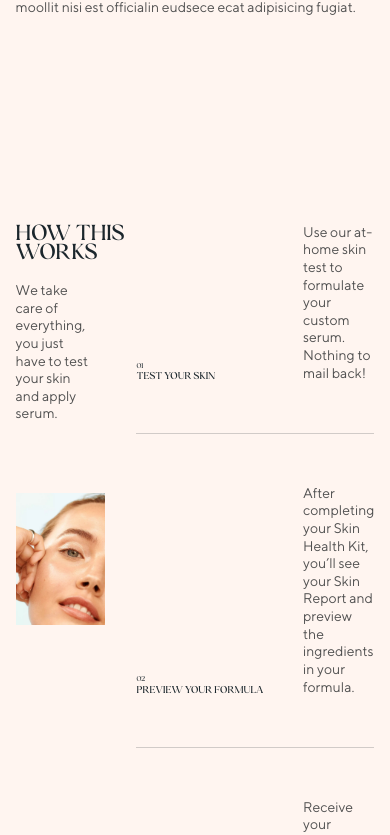
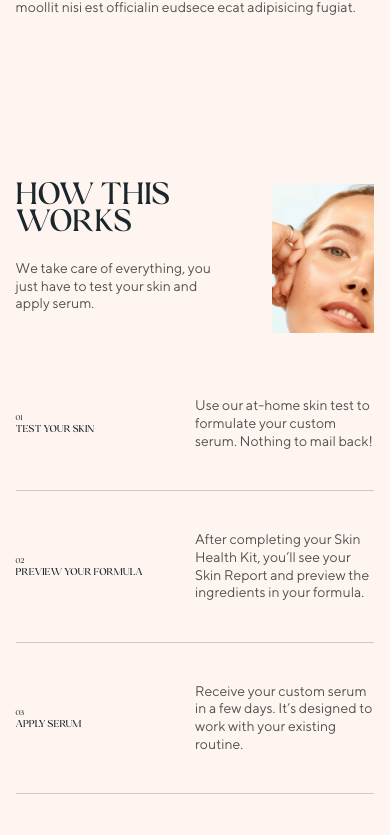
Before and after one commit to vittoriobusatta/Muteza, a React (Create React App) app: page / in a window 390 px wide. Shown: the part 959-1794 px from the top of the page. Built offline with nearby package versions, Linux system fonts and the light colour scheme.

Commit message:
somes changes

```diff
--- a/src/components/How.js
+++ b/src/components/How.js
@@ -1,16 +1,12 @@
 import React from "react";
 import how3 from "../assets/images/how3.jpg";
-
 
 function How() {
   return (
     <div>
-      <section class="c-how col-12" data-scroll-section="">
-        <div
-          class="c-how_title col-3 is-inview"
-          data-scroll=""
-          data-scroll-speed="1.6"
-        >
+      <section class="how" data-scroll-section="">
+        <div class="how_title is-inview" data-scroll="" data-scroll-speed="1.6">
+          <div>
             <h2 data-scroll="" class="o-h2 detect is-inview">
               <span class="row">
                 <span>HOW THIS</span>
@@ -19,6 +15,7 @@ function How() {
                 <span>WORKS</span>
               </span>
             </h2>
+          </div>
           <p>
             We take care of everything, you just have to test your skin and
             apply serum.
@@ -31,7 +28,7 @@ function How() {
             <img src={how3} alt="lady" />
           </div>
         </div>
-        <div class="c-how_steps col-9">
+        <div class="how_steps">
           <ul>
             <li>
               <h3>
--- a/src/scss/04-components/_about.scss
+++ b/src/scss/04-components/_about.scss
@@ -9,7 +9,7 @@
     grid-template-columns: 1fr 0.8fr;
     grid-template-rows: 1fr 0.8fr;
     grid-row-gap: 40px;
-    margin-bottom: 150px;
+    margin-bottom: 60px;
   }
 }
 
--- a/src/scss/04-components/_how.scss
+++ b/src/scss/04-components/_how.scss
@@ -1,45 +1,88 @@
-.c-how{
+.how {
   display: flex;
   align-items: flex-start;
   padding: 0 4vw;
   padding-bottom: 15vh;
+  width: 100%;
+  @media screen and (max-width: 576px) {
+    flex-direction: column;
+  }
 }
 
-  .c-how_title p{
+.how_title {
+  width: 25%;
+  @media screen and (max-width: 576px) {
+    width: 100%;
+    display: grid;
+    grid-template-columns: repeat(3, 1fr);
+    grid-template-rows: repeat(2, 0.5fr);
+    & p {
+      grid-area: 2 / 1 / 3 / 3;
+      display: flex;
+      align-items: center;
+    }
+    & div:nth-child(1) {
+      grid-area: 1 / 1 / 2 / 2;
+      display: flex;
+      align-items: flex-end;
+      & h2 {
+        @media screen and (max-width: 768px) {
+          font-size: 34px;
+        }
+      }
+    }
+    & div {
+      grid-area: 1 / 3 / 3 / 4;
+    }
+  }
+  & p {
     padding-top: 20px;
     width: 85%;
     margin-bottom: 20px;
   }
+}
 
-  .c-how_title img{
+.how_title img {
   margin-top: 50px;
   width: 100%;
 }
 
-  .c-how_steps{
-    padding-left: 8vw;
+.how_steps {
+  width: 100%;
+  margin-top: 60px;
+  @media screen and (min-width: 576px) {
+    width: 75%;
+    padding-left: 4vw;
+  }
 }
 
-  .c-how_steps ul li{
+.how_steps ul li {
   display: flex;
   align-items: flex-end;
   justify-content: space-between;
   padding: 6vh 0;
   border-bottom: 1px solid rgba(27, 39, 44, 0.2);
+  @media screen and (max-width: 576px) {
+    padding: 40px 0;
+    align-items: center;
+  }
 }
 
-  .c-how_steps ul li:first-child{
+.how_steps ul li:first-child {
   padding-top: 0;
 }
 
-  .c-how_steps h3{
+.how_steps h3 {
   font-size: 2.8vw;
 }
 
-  .c-how_steps ul li h3 span{
+.how_steps ul li h3 span {
   font-size: 2vw;
 }
 
-  .c-how_steps ul li p{
+.how_steps ul li p {
   width: 30%;
+  @media screen and (max-width: 576px) {
+    width: 50%;
   }
+}
```
Lines whose indentation alone changed are shown as unchanged.
